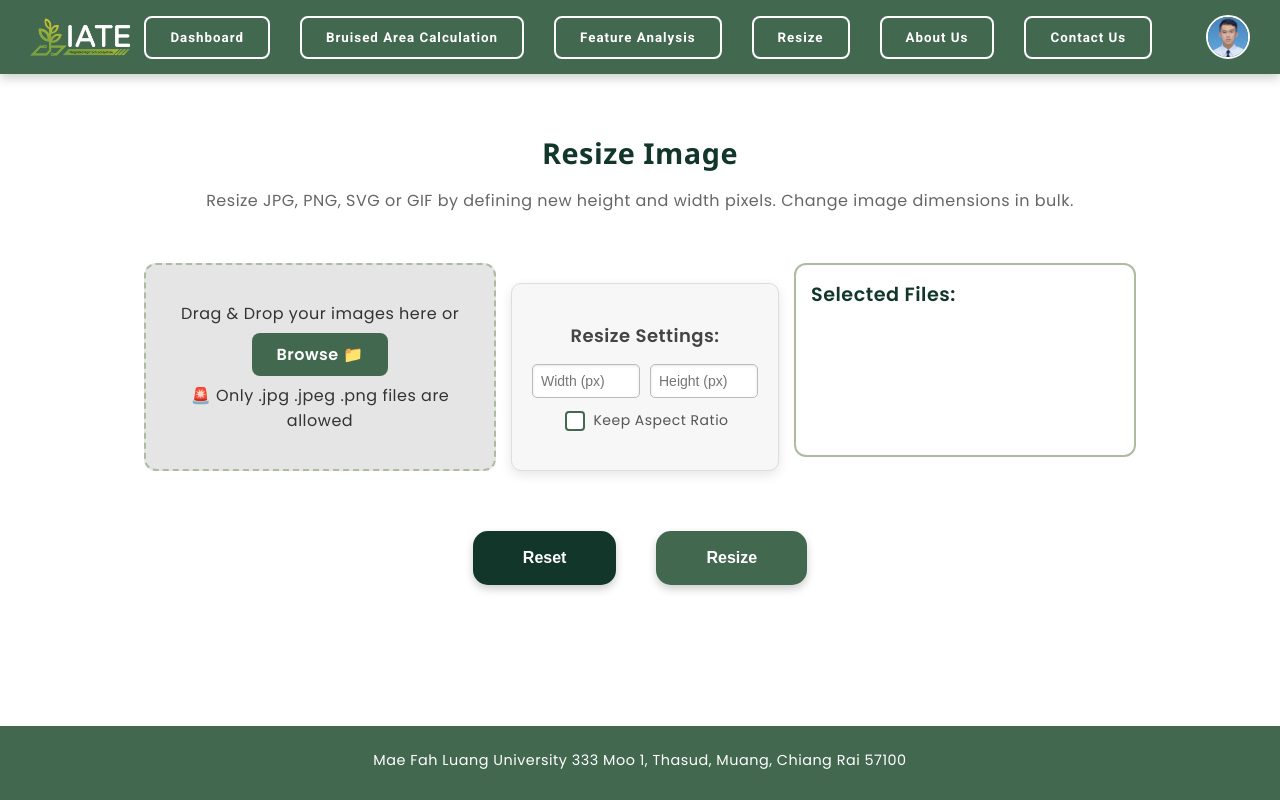
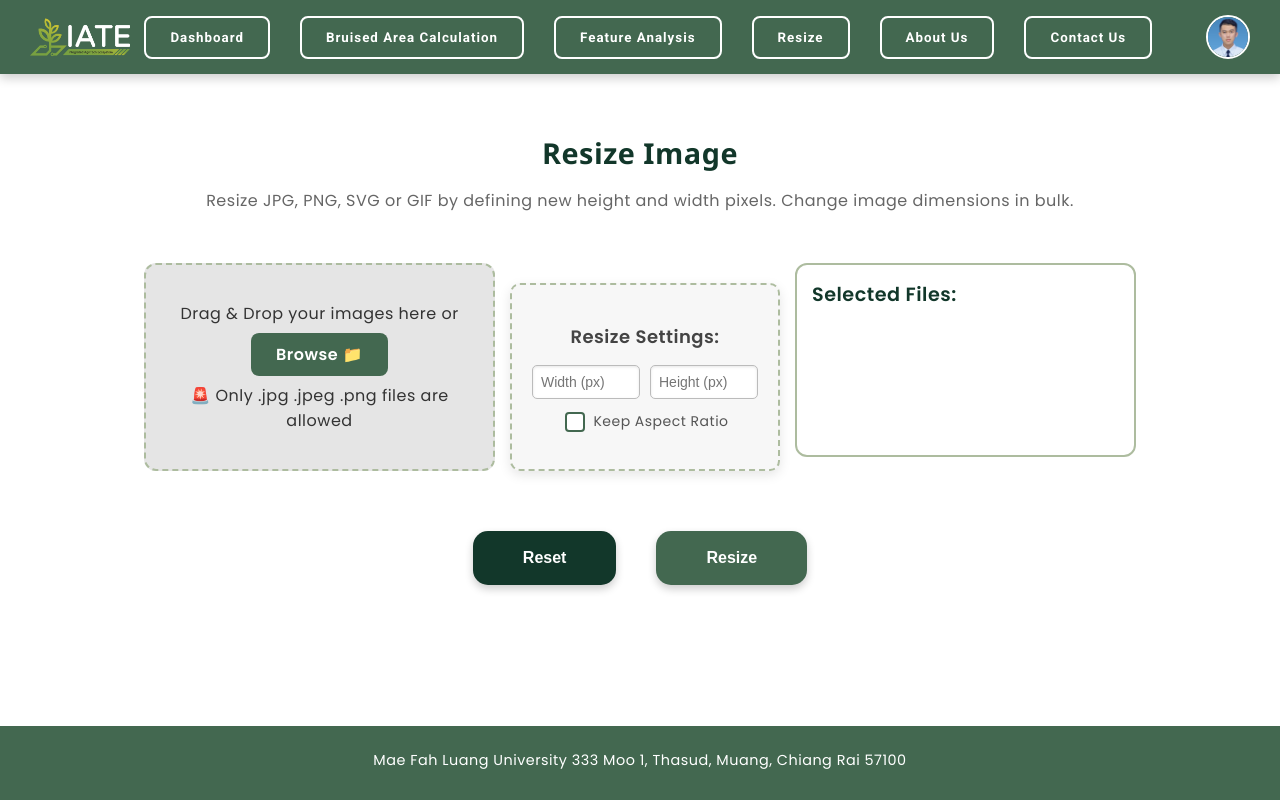
Before and after one commit to 6531503110/mango-bruise-area, a React (Create React App) app: page /resize in a window 1280 px wide. Built offline with nearby package versions, Linux system fonts and the light colour scheme.

Commit message:
Update border line of resize settings in Resize.css

```diff
--- a/src/components/ResizePage/Resize.css
+++ b/src/components/ResizePage/Resize.css
@@ -71,7 +71,7 @@
 .resize-settings-bruiseareacalculation {
     margin-top: 20px;
     padding: 20px;
-    border: 1px solid #ddd;
+    border: 2px dashed #ADBC9F;
     border-radius: 10px;
     background-color: #f7f7f7;
     box-shadow: 0 4px 12px rgba(0, 0, 0, 0.1);
```
